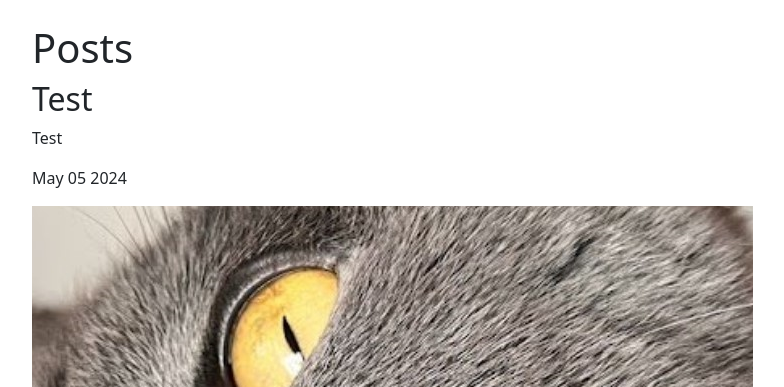
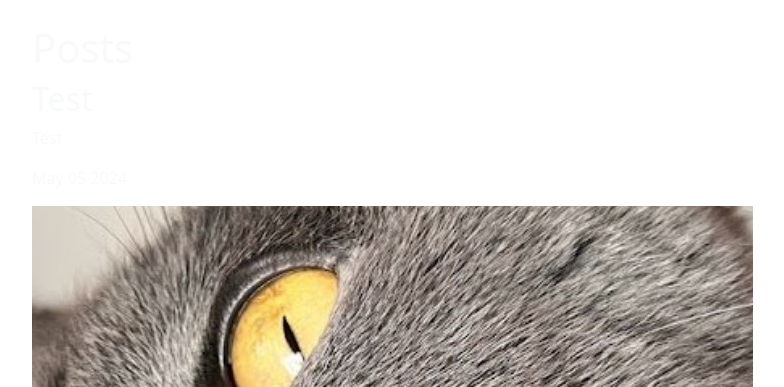
Before and after one commit to paula-m-alvarez/portfolio_django, a Django app: template blog/templates/posts.html in a window 1280 px wide. Shown: the part 56-443 px from the top of the page, without its empty margins (62-846 px from the left). Run offline with Django 5.2, Linux system fonts and the light colour scheme; the template is opened without the code that fills it: values that come from a table or form of the project are taken from there, others are empty; data comes from the database, SQL or seed files in the repository; parts of the project's set-up code (start-up, migrations or seed data) failed here and were passed over.

Commit message:
Changes styles in layout.html

```diff
--- a/portfolio/templates/layout.html
+++ b/portfolio/templates/layout.html
@@ -9,7 +9,7 @@
     <link href="https://cdn.jsdelivr.net/npm/bootstrap@5.3.3/dist/css/bootstrap.min.css" rel="stylesheet" integrity="sha384-QWTKZyjpPEjISv5WaRU9OFeRpok6YctnYmDr5pNlyT2bRjXh0JMhjY6hW+ALEwIH" crossorigin="anonymous">
     <link rel="stylesheet" href="{% static 'main.css' %}">
 </head>
-<body>
+<body class="text-light">
     {% include 'partials/navbar.html'%}
 
     <div class="container p-4">
```
